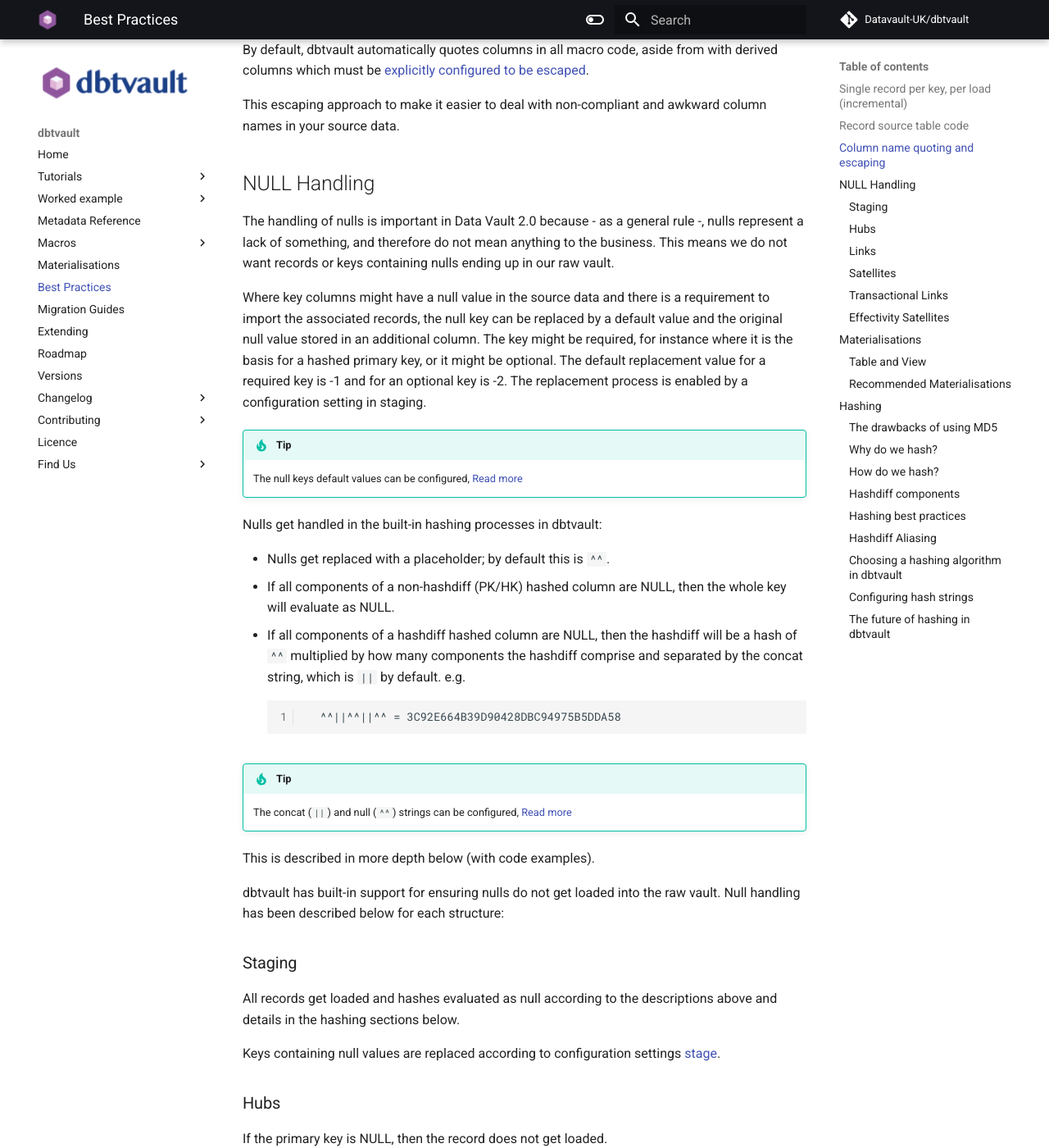
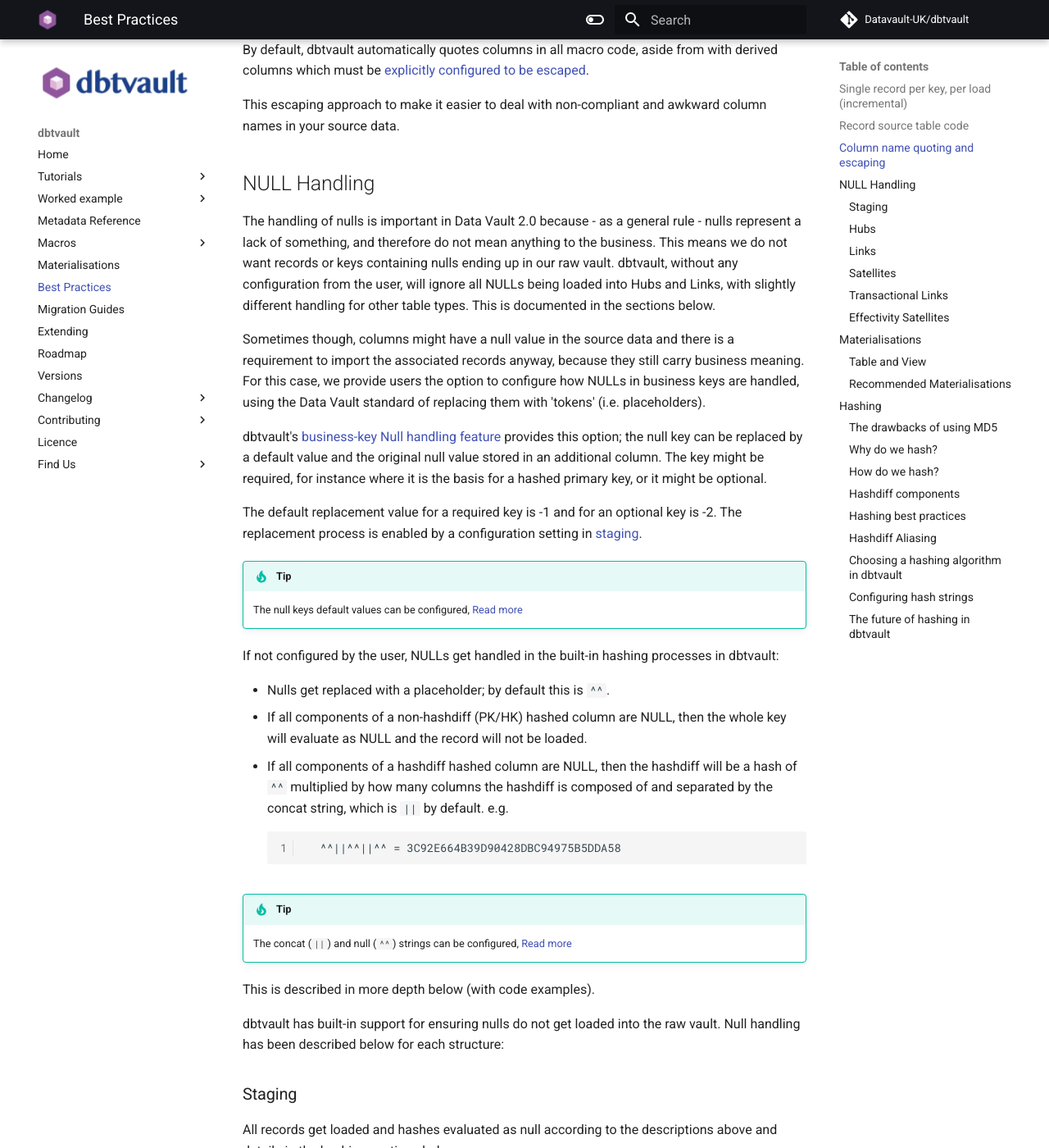
Before and after one commit to Datavault-UK/automate-dv-docs, an MkDocs documentation site: the page built from docs/best_practices.md, in a window 1280 px wide and 1400 px high, scrolled down 987 px. Shown: the whole window at 82% size. Built offline with MkDocs 1.6.1 and Material for MkDocs 9.7.7, drawn with Linux system fonts in a browser that asks for light colours; comment, search, counter and statistics services are not loaded.

Commit message:
Clarifications to NULL handling

````diff
--- a/docs/best_practices.md
+++ b/docs/best_practices.md
@@ -39,32 +39,36 @@
 
 ## NULL Handling
 
-The handling of nulls is important in Data Vault 2.0 because - as a general rule -, nulls represent a lack of something,
+The handling of nulls is important in Data Vault 2.0 because - as a general rule - nulls represent a lack of something,
 and therefore do not mean anything to the business. This means we do not want records or keys containing nulls ending up
-in our raw vault.
+in our raw vault. dbtvault, without any configuration from the user, will ignore all NULLs being loaded into
+Hubs and Links, with slightly different handling for other table types. This is documented in the sections below.
 
-Where key columns might have a null value in the source data and there is a requirement to import the associated records,
-the null key can be replaced by a default value and the original null value stored in an additional column. The key might
-be required, for instance where it is the basis for a hashed primary key, or it might be optional. The default replacement
-value for a required key is -1 and for an optional key is -2. The replacement process is enabled by a configuration
-setting in staging.
+Sometimes though, columns might have a null value in the source data and there is a requirement to import the associated
+records anyway, because they still carry business meaning. For this case, we provide users the option to configure
+how NULLs in business keys are handled, using the Data Vault standard of replacing them with 'tokens' (i.e. placeholders).
+
+dbtvault's [business-key Null handling feature](./macros/stage_macro_configurations.md#null-columns) provides this option;
+the null key can be replaced by a default value and the original null value stored in an additional column.
+The key might be required, for instance where it is the basis for a hashed primary key, or it might be optional.
+
+The default replacement value for a required key is -1 and for an optional key is -2. The replacement process is enabled
+by a configuration setting in [staging](./macros/stage_macro_configurations.md#null-columns).
 
 !!! tip
-
     The null keys default values can be configured, [Read more](./macros/index.md#global-variables)
 
-Nulls get handled in the built-in hashing processes in dbtvault:
+If not configured by the user, NULLs get handled in the built-in hashing processes in dbtvault:
 
 - Nulls get replaced with a placeholder; by default this is `^^`.
-- If all components of a non-hashdiff (PK/HK) hashed column are NULL, then the whole key will evaluate as NULL.
+- If all components of a non-hashdiff (PK/HK) hashed column are NULL, then the whole key will evaluate as NULL and the record will not be loaded.
 - If all components of a hashdiff hashed column are NULL, then the hashdiff will be a hash of `^^` multiplied by how
-  many components the hashdiff comprise and separated by the concat string, which is `||` by default. e.g.
+  many columns the hashdiff is composed of and separated by the concat string, which is `||` by default. e.g.
   ```text
     ^^||^^||^^ = 3C92E664B39D90428DBC94975B5DDA58
   ```
 
 !!! tip
-
     The concat (`||`) and null (`^^`) strings can be configured, [Read more](./macros/index.md#global-variables)
 
 This is described in more depth below (with code examples).
````
